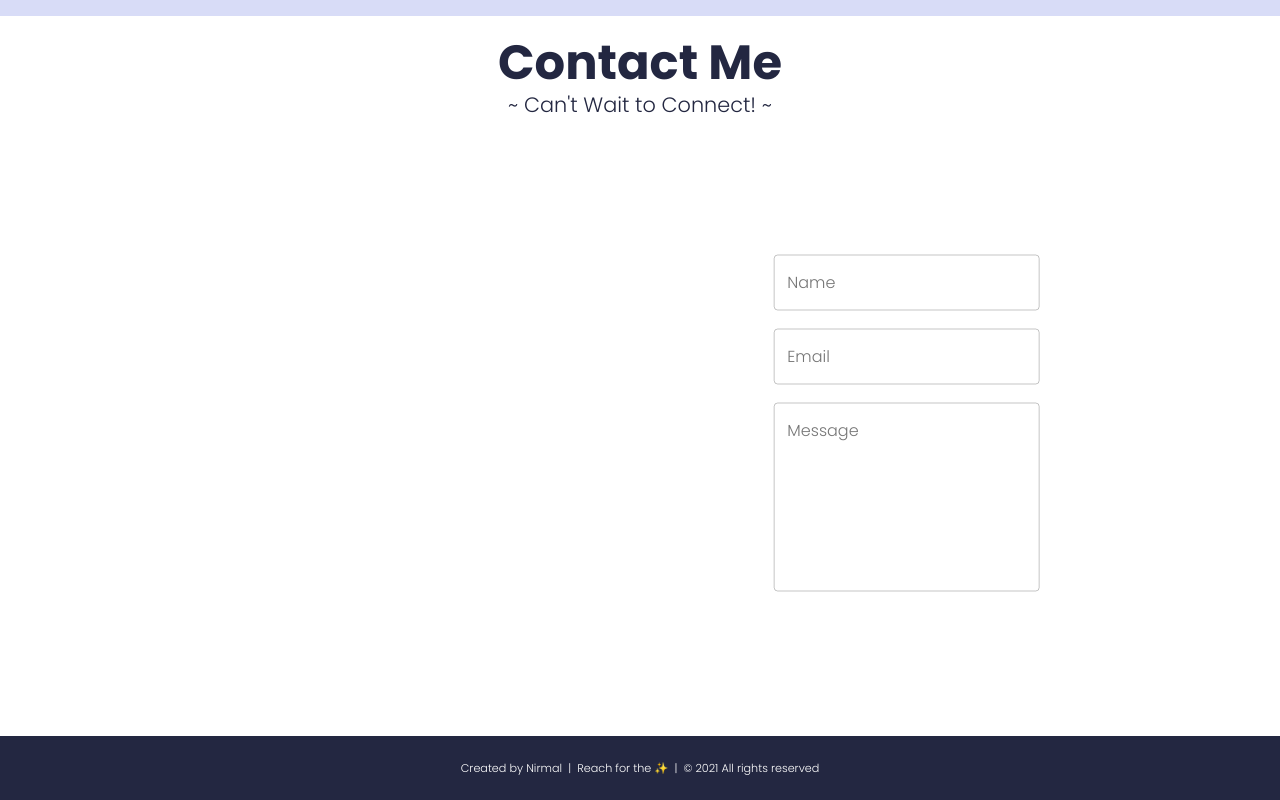
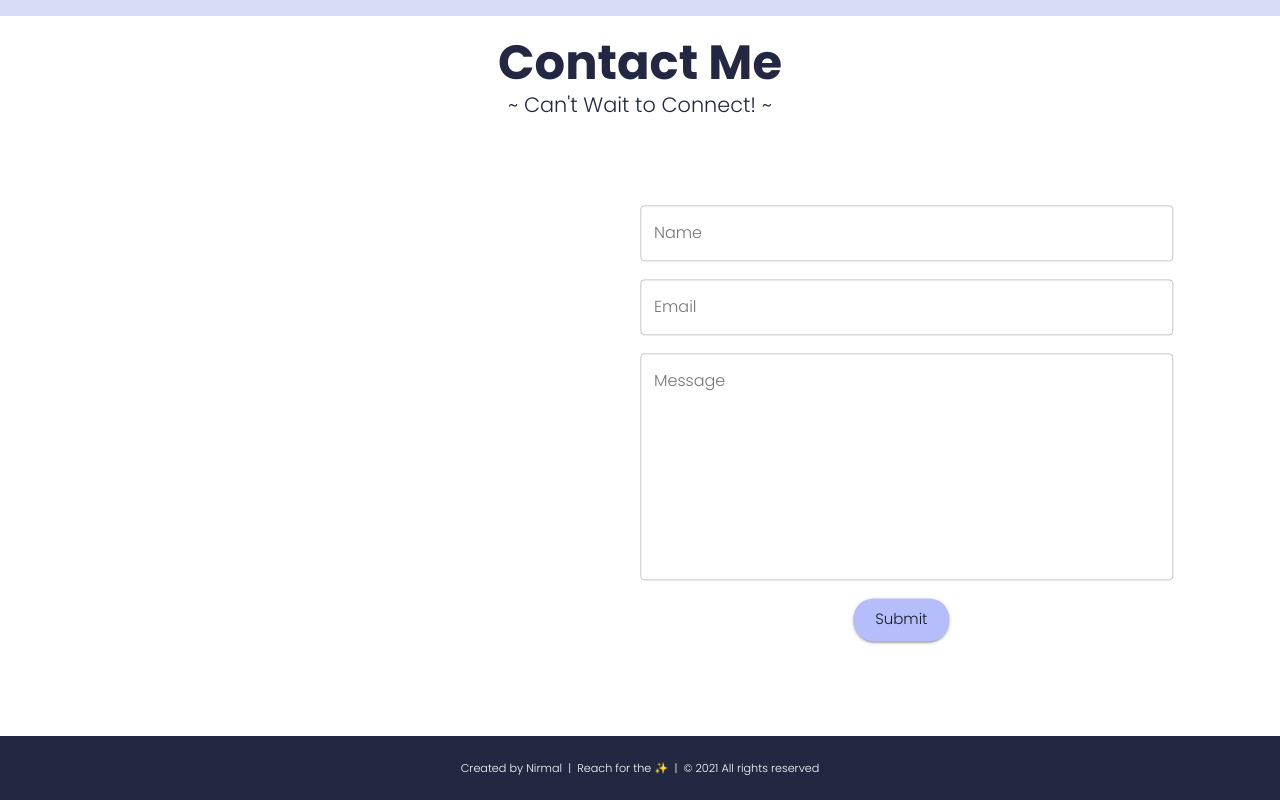
Before and after one commit to NirmalHegde/Personal-Website, a React (Create React App) app: page / in a window 1280 px wide. Shown: the part 2224-3024 px from the top of the page. Built offline with nearby package versions, Linux system fonts and the light colour scheme.

Commit message:
contact styling update

```diff
--- a/src/Components/Contact/Contact.jsx
+++ b/src/Components/Contact/Contact.jsx
@@ -1,5 +1,5 @@
 import React from 'react'
-import { Grid, Typography, TextField } from '@material-ui/core'
+import { Grid, Typography, TextField, Button } from '@material-ui/core'
 
 import ContactStyles from './ContactStyles'
 
@@ -20,17 +20,23 @@ const Contact = () => {
 				<Grid item xs={5}>
 					<div className={classes.formContainer}>
 						<div className={classes.form}>
-							<TextField id="outlined-basic" label="Name" variant="outlined" />
+							<TextField className={classes.input} label="Name" variant="outlined" />
 							<br /><br />
-							<TextField id="outlined-basic" label="Email" variant="outlined" />
+							<TextField className={classes.input} label="Email" variant="outlined" />
 							<br /><br />
 							<TextField
-								id="outlined-multiline-static"
+								className={classes.input}
 								label="Message"
 								multiline
-								rows={8}
+								rows={10}
 								variant="outlined"
 							/>
+							<br /><br />
+							<div className={classes.center}>
+							<Button variant="contained" size="large" className={classes.button}>
+								Submit
+      				</Button>
+							</div>
 						</div>
 					</div>
 				</Grid>
--- a/src/Components/Contact/ContactStyles.jsx
+++ b/src/Components/Contact/ContactStyles.jsx
@@ -16,7 +16,26 @@ const ContactStyles = makeStyles((theme) => ({
 		position: "absolute",
 		top: "50%",
 		left: "50%",
-		transform: "translate(-50%, -50%)"
+		transform: "translate(-100%, -50%)"
+	},
+	input: {
+		width: "200%"
+	},
+	center: {
+		display: "flex",
+		justifyContent: "center",
+		width: "200%"
+	},
+	button: {
+		backgroundColor: "#b5befa",
+		borderRadius: 20,
+		marginRight: "2%",
+		textTransform: "none",
+		"&:hover": {
+			transition: "0.3s",
+			color: "#ffffff",
+			backgroundColor: theme.palette.secondary.dark,
+		}
 	}
 }))
 
```
Also changed, not shown: 1 other file (tests, documents, lock files or other folders).
